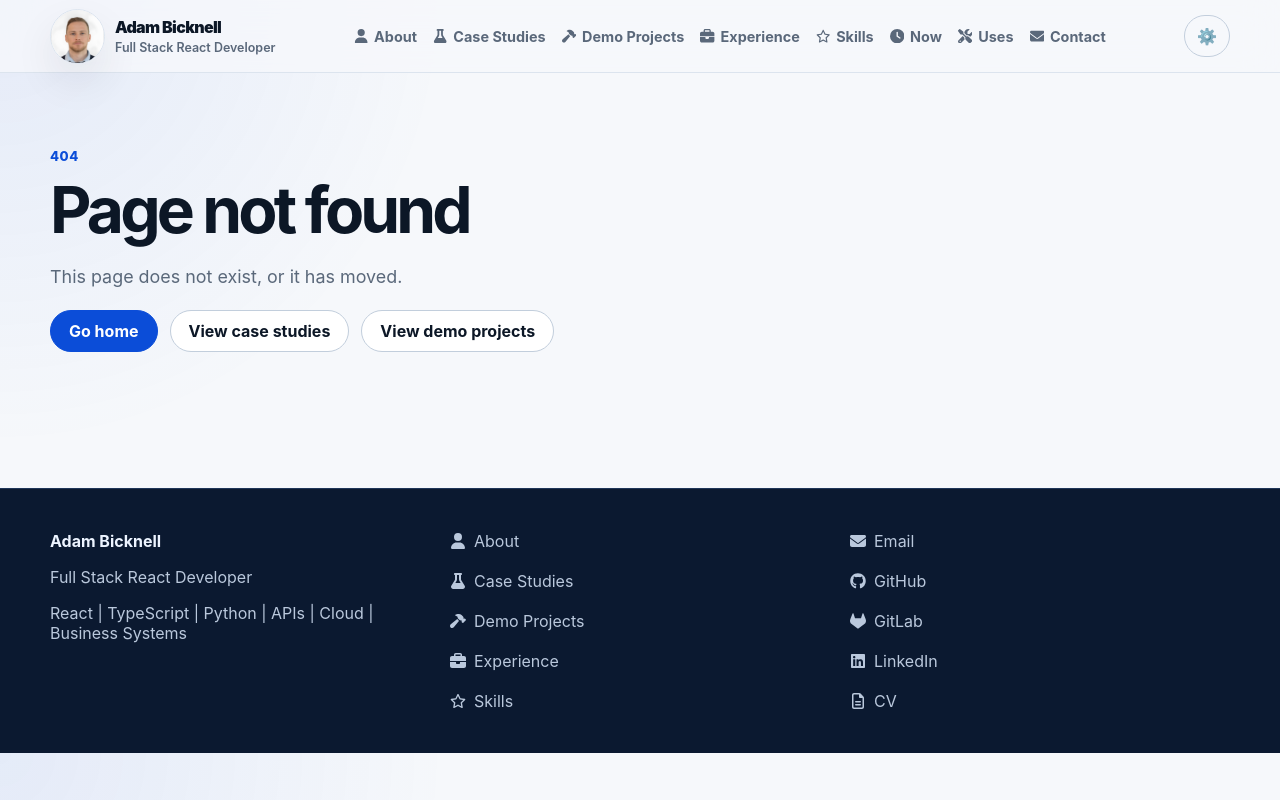
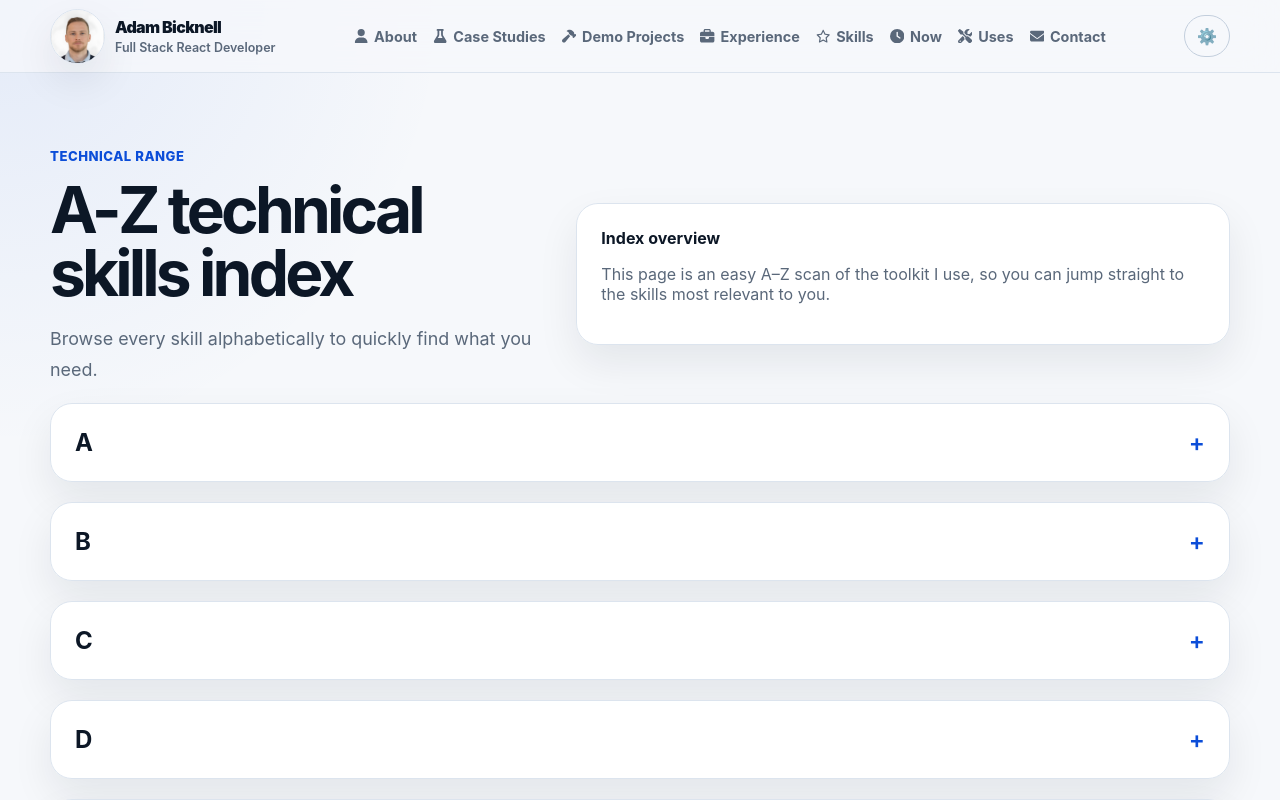
Before and after one commit to adambicknell/development-portfolio, a Next.js app: page /skills/a-z in a window 1280 px wide. Before the commit this address had no page. Shown: the top 800 px of the page. Built offline with nearby package versions, Linux system fonts and the light colour scheme.

Commit message:
UPDATE: Skills page.

```diff
--- a/src/app/globals.css
+++ b/src/app/globals.css
@@ -102,6 +102,62 @@ button {
   animation-name: fadeInUp;
   animation-duration: 0.7s;
   animation-fill-mode: both;
+}
+.card-accordion summary {
+  cursor: pointer;
+  list-style: none;
+  display: flex;
+  justify-content: space-between;
+  align-items: center;
+  gap: 10px;
+}
+.card-accordion summary::-webkit-details-marker {
+  display: none;
+}
+.card-accordion summary::after {
+  content: "+";
+  color: var(--primary);
+  font-size: 1.5rem;
+  font-weight: 600;
+  line-height: 1;
+}
+.card-accordion[open] summary::after {
+  content: "−";
+}
+.card-accordion summary h2,
+.card-accordion summary p {
+  margin: 0;
+}
+.card-list {
+  margin: 16px 0 0;
+  padding: 0;
+  list-style: none;
+  display: grid;
+  gap: 8px;
+}
+.card-list li {
+  background: var(--soft);
+  border: 1px solid var(--border);
+  border-radius: 10px;
+  padding: 8px 10px;
+  font-weight: 600;
+}
+
+
+.skills-az-groups {
+  grid-template-columns: 1fr;
+}
+
+.experience-groups {
+  grid-template-columns: 1fr;
+}
+
+.card-list-3 {
+  grid-template-columns: repeat(3, minmax(0, 1fr));
+}
+
+.experience-accordion summary {
+  align-items: flex-start;
 }
 
 .card-compact {
@@ -591,6 +647,9 @@ html[data-reduced-motion="true"] .card {
   .hero-home-layout {
     grid-template-columns: 1fr;
   }
+  .card-list-3 {
+    grid-template-columns: 1fr;
+  }
   .photo-frame-tall,
   .photo-frame-wide,
   .photo-frame-feature,
--- /dev/null
+++ b/src/app/skills/a-z/page.tsx
@@ -0,0 +1,7 @@
+import { SkillsAZPageClient } from '@/components/skills/SkillsAZPageClient';
+
+export const metadata = { title: 'Skills A-Z' };
+
+export default function SkillsAZPage() {
+  return <SkillsAZPageClient />;
+}
--- a/src/components/experience/ExperiencePageClient.tsx
+++ b/src/components/experience/ExperiencePageClient.tsx
@@ -12,5 +12,5 @@ export function ExperiencePageClient() {
   const [skill, setSkill] = useState<string | null>(null);
   const items = experience.map((e) => ({...e, primaryFilters: e.focusAreas as ParentFilter[], visibleSkills: e.techStack, hiddenSearchAliases: [], searchKeywords: [e.company,e.role,e.summary,...e.responsibilities,...e.outcomes]})) as (typeof experience[number] & FilterableItem)[];
   const filtered = useMemo(()=>filterItems(items, parent as ParentFilter | null, skill, query),[items,parent,skill,query]);
-  return <section className='section'><div className='container'><div className="space-between"><div className="animate-fade-in-left"><span className="eyebrow">Commercial experience</span><h1 className='h1'>Experience</h1><p className="lead">I have worked across full stack product development, internal tools, SaaS platforms, secure client systems, modelling platforms, cloud infrastructure, databases, authentication, and production support.</p></div><div className="card animate-fade-in-right"><strong>Experience snapshot</strong><p className="muted">React, Python, SaaS, internal systems, secure access, cloud, CI/CD, databases, auth, and production support.</p></div></div><SharedTaxonomyFilters query={query} onQueryChange={setQuery} selectedParent={parent} onParentChange={setParent} selectedSkill={skill} onSkillChange={setSkill} groupedSkills={skills} /><p className='muted'>Showing {filtered.length} of {experience.length} experience entries.</p><div className='grid animate-grid-single'>{filtered.map((item)=><article className='card' key={item.company+item.role}><h2>{item.company}</h2><h3>{item.role}</h3><p className='muted'>{item.summary}</p><TagList tags={item.techStack} /></article>)}</div></div></section>;
+  return <section className='section'><div className='container'><div className="space-between"><div className="animate-fade-in-left"><span className="eyebrow">Commercial experience</span><h1 className='h1'>Experience</h1><p className="lead">I have worked across full stack product development, internal tools, SaaS platforms, secure client systems, modelling platforms, cloud infrastructure, databases, authentication, and production support.</p></div><div className="card animate-fade-in-right"><strong>Experience snapshot</strong><p className="muted">React, Python, SaaS, internal systems, secure access, cloud, CI/CD, databases, auth, and production support.</p></div></div><SharedTaxonomyFilters query={query} onQueryChange={setQuery} selectedParent={parent} onParentChange={setParent} selectedSkill={skill} onSkillChange={setSkill} groupedSkills={skills} /><p className='muted'>Showing {filtered.length} of {experience.length} experience entries.</p><div className='grid animate-grid-single experience-groups'>{filtered.map((item)=><article className='card' key={item.company+item.role}><details className='card-accordion experience-accordion'><summary><h2>{item.company}</h2><p className='muted'>{item.role}</p></summary><p className='muted'>{item.summary}</p><TagList tags={item.techStack} /></details></article>)}</div></div></section>;
 }
--- /dev/null
+++ b/src/components/skills/SkillsAZPageClient.tsx
@@ -0,0 +1,60 @@
+import { skillsDictionary } from '@/data/taxonomy';
+
+type SkillGroup = {
+  letter: string;
+  skills: string[];
+};
+
+const LETTERS = 'ABCDEFGHIJKLMNOPQRSTUVWXYZ'.split('');
+
+const groupedSkills: SkillGroup[] = LETTERS.map((letter) => ({
+  letter,
+  skills: skillsDictionary
+    .map((skill) => skill.canonicalName)
+    .filter((name) => name.toUpperCase().startsWith(letter))
+    .sort((a, b) => a.localeCompare(b)),
+}));
+
+export function SkillsAZPageClient() {
+  return (
+    <section className="section">
+      <div className="container">
+        <div className="space-between">
+          <div className="animate-fade-in-left">
+            <span className="eyebrow">Technical range</span>
+            <h1 className="h1">A-Z technical skills index</h1>
+            <p className="lead">Browse every skill alphabetically to quickly find what you need.</p>
+          </div>
+          <div className="card animate-fade-in-right">
+            <strong>Index overview</strong>
+            <p className="muted">
+              This page is an easy A–Z scan of the toolkit I use, so you can jump straight to the
+              skills most relevant to you.
+            </p>
+          </div>
+        </div>
+
+        <div className="grid animate-grid-single skills-az-groups">
+          {groupedSkills.map((group) => (
+            <article className="card" id={group.letter} key={group.letter}>
+              <details className="card-accordion">
+                <summary>
+                  <h2>{group.letter}</h2>
+                </summary>
+                {group.skills.length > 0 ? (
+                  <ul className="card-list card-list-3">
+                    {group.skills.map((skill) => (
+                      <li key={skill}>{skill}</li>
+                    ))}
+                  </ul>
+                ) : (
+                  <p className="muted">No skills listed.</p>
+                )}
+              </details>
+            </article>
+          ))}
+        </div>
+      </div>
+    </section>
+  );
+}
```
